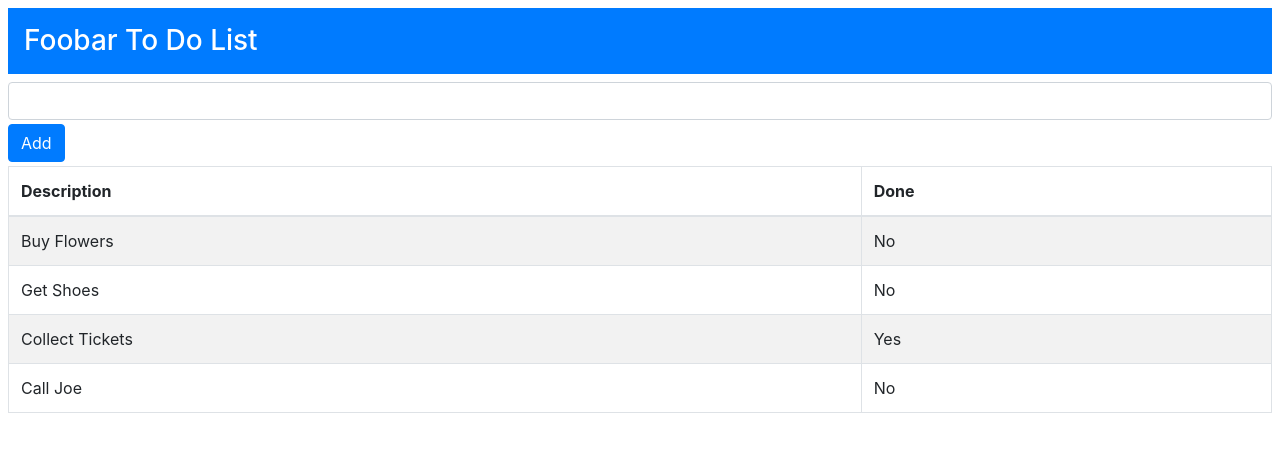
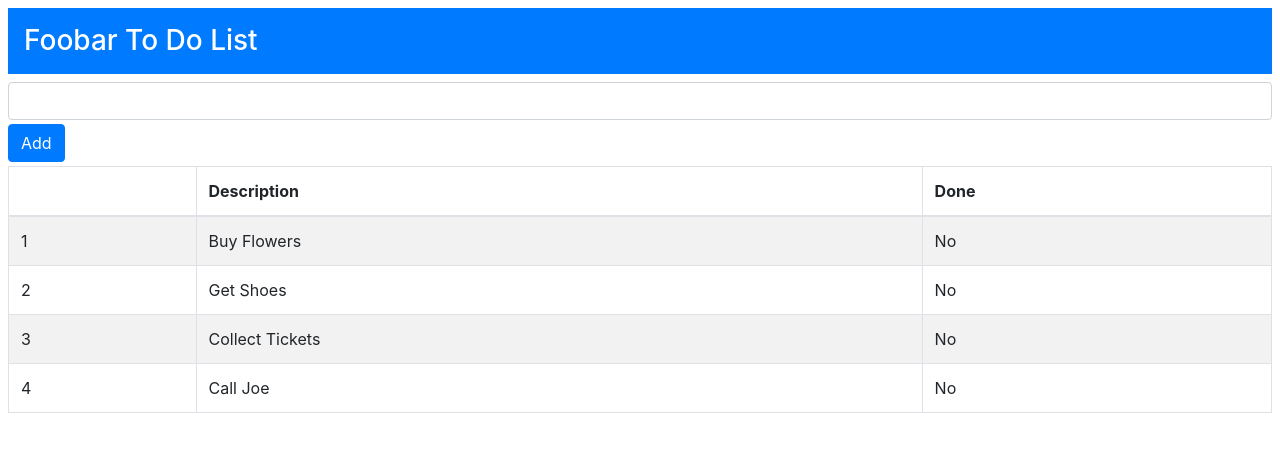
Before and after one commit to ygormagalhaes/pro-angular-todo, an Angular app: page / in a window 1280 px wide. Shown: the top 452 px of the page. Built offline with nearby package versions, Linux system fonts and the light colour scheme.

Commit message:
Ajuste no template para exibição de dados do model

```diff
--- a/src/app/app.component.html
+++ b/src/app/app.component.html
@@ -6,26 +6,19 @@
 <table class="table table-striped table-bordered">
     <thead>
         <tr>
+            <th></th>
             <th>Description</th>
             <th>Done</th>
         </tr>
     </thead>
     <tbody>
-        <tr>
-            <td>Buy Flowers</td>
-            <td>No</td>
-        </tr>
-        <tr>
-            <td>Get Shoes</td>
-            <td>No</td>
-        </tr>
-        <tr>
-            <td>Collect Tickets</td>
-            <td>Yes</td>
-        </tr>
-        <tr>
-            <td>Call Joe</td>
-            <td>No</td>
+        <tr *ngFor="let item of getTodoItems(); let i = index">
+            <td>{{ i+1 }}</td>
+            <td>{{ item.action }}</td>
+            <td [ngSwitch]="item.done">
+                <span *ngSwitchCase="true">Yes</span>
+                <span *ngSwitchDefault>No</span>
+            </td>
         </tr>
     </tbody>
 </table>
```
